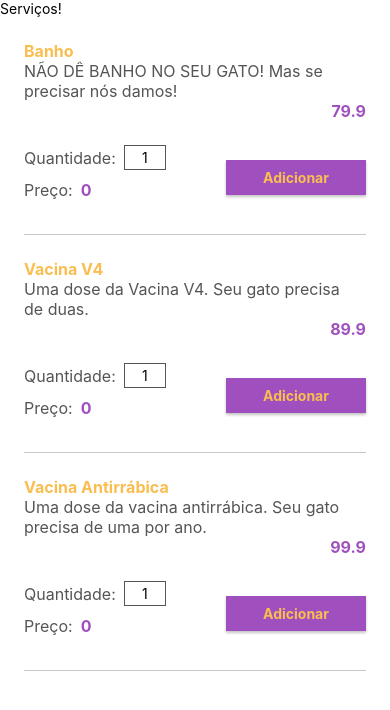
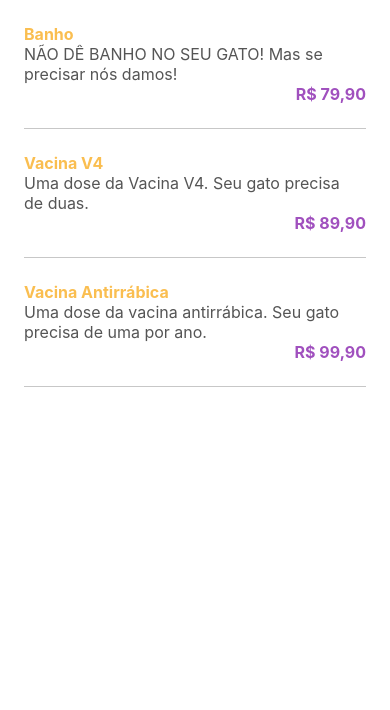
Before and after one commit to thidantas/navegacao-com-menu-e-suporte-as-telas, a React Native app: screen / in a window 390 px wide. Shown: the top 710 px of the page. Built offline with nearby package versions, Linux system fonts and the light colour scheme.

Commit message:
feat: add currency, total value and cart expansion

```diff
--- a/App.js
+++ b/App.js
@@ -1,4 +1,6 @@
 import React from "react";
+import "intl";
+import "intl/locale-data/jsonp/pt-BR";
 import Servicos from "./src/telas/Servicos";
 
 export default function App() {
--- a/package.json
+++ b/package.json
@@ -10,6 +10,7 @@
   "dependencies": {
     "expo": "~45.0.0",
     "expo-status-bar": "~1.3.0",
+    "intl": "^1.2.5",
     "react": "17.0.2",
     "react-dom": "17.0.2",
     "react-native": "0.68.2",
--- a/src/telas/Servicos/Item/index.js
+++ b/src/telas/Servicos/Item/index.js
@@ -1,18 +1,41 @@
 import React, { useState } from "react";
-import { View, Text } from "react-native";
+import { TouchableOpacity, View, Text } from "react-native";
 import CampoInteiro from "../../../componentes/CampoInteiro";
 import Botao from "../../../componentes/Botao";
 import estilos from "./estilos";
 
 export default function Item({ nome, preco, descricao }) {
   const [quantidade, setQuantidade] = useState(1);
+  const [total, setTotal] = useState(preco);
+  const [expandir, setExpandir] = useState(false);
+
+  const atualizaQuantidadeTotal = (novaQuantidade) => {
+    setQuantidade(novaQuantidade);
+    calculaTotal(novaQuantidade);
+  };
+
+  const calculaTotal = (novaQuantidade) => {
+    setTotal(novaQuantidade * preco);
+  };
+
+  const inverteExpandir = () => {
+    setExpandir(!expandir);
+    atualizaQuantidadeTotal(1);
+  };
+
   return (
     <>
-      <View style={estilos.informacao}>
+      <TouchableOpacity style={estilos.informacao} onPress={inverteExpandir}>
         <Text style={estilos.nome}>{nome}</Text>
         <Text style={estilos.descricao}>{descricao}</Text>
-        <Text style={estilos.preco}>{preco}</Text>
-      </View>
+        <Text style={estilos.preco}>
+          {Intl.NumberFormat("pt-BR", {
+            style: "currency",
+            currency: "BRL",
+          }).format(preco)}
+        </Text>
+      </TouchableOpacity>
+      {expandir && (
         <View style={estilos.carrinho}>
           <View>
             <View style={estilos.valor}>
@@ -20,16 +43,22 @@
               <CampoInteiro
                 estilos={estilos.quantidade}
                 valor={quantidade}
-              acao={setQuantidade}
+                acao={atualizaQuantidadeTotal}
               />
             </View>
             <View style={estilos.valor}>
-            <Text style={estilos.descricao}>Preço:</Text>
-            <Text style={estilos.preco}>0</Text>
+              <Text style={estilos.descricao}>Total:</Text>
+              <Text style={estilos.preco}>
+                {Intl.NumberFormat("pt-BR", {
+                  style: "currency",
+                  currency: "BRL",
+                }).format(total)}
+              </Text>
             </View>
           </View>
           <Botao valor="Adicionar" acao={() => {}} />
         </View>
+      )}
       <View style={estilos.divisor} />
     </>
   );
--- a/src/telas/Servicos/index.js
+++ b/src/telas/Servicos/index.js
@@ -1,5 +1,5 @@
 import React from "react";
-import { SafeAreaView, StatusBar, Text, FlatList } from "react-native";
+import { SafeAreaView, StatusBar, FlatList } from "react-native";
 import Item from "./Item";
 
 const servicos = [
@@ -28,7 +28,6 @@
   return (
     <SafeAreaView>
       <StatusBar />
-      <Text>Serviços!</Text>
       <FlatList
         data={servicos}
         removeClippedSubviews={false}
```
Also changed, not shown: 2 other files (tests, documents, lock files or other folders). Lines whose indentation alone changed are shown as unchanged.
